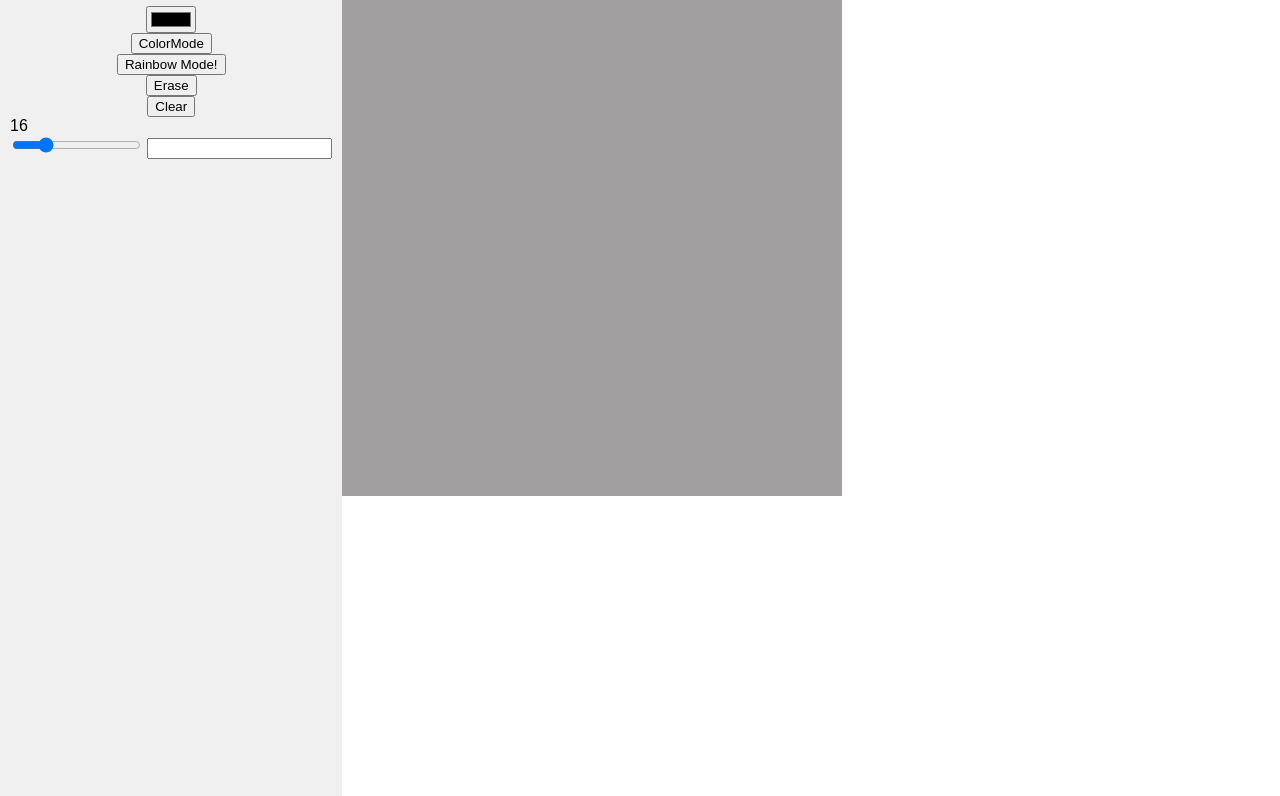
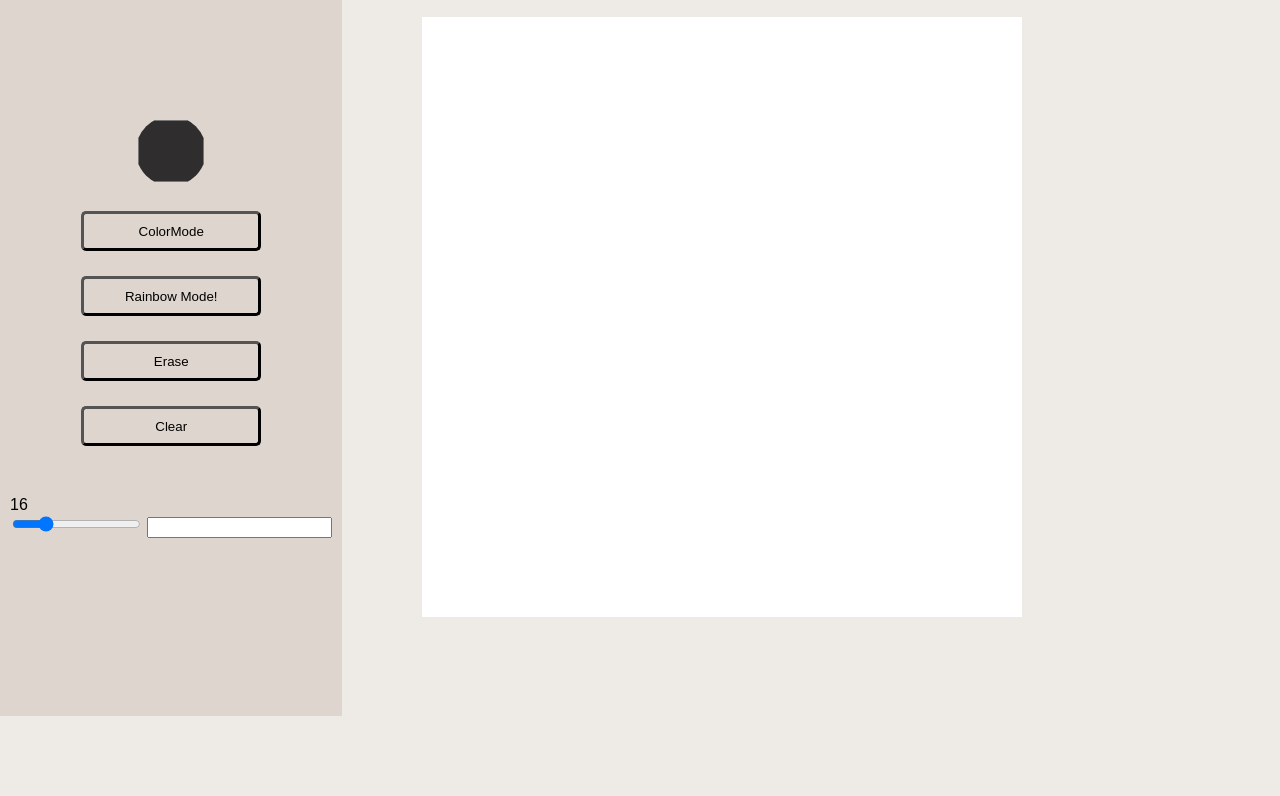
Before and after one commit to Orbter/Etch-a-Sketch, a plain HTML site: page index.html in a window 1280 px wide. Shown: the part 84-880 px from the top of the page. After the commit the page ends 800 px from the top, so only its background shows below. Drawn offline with Linux system fonts and the light colour scheme.

Commit message:
working on the style of the website, now on the input

```diff
--- a/index.css
+++ b/index.css
@@ -3,33 +3,71 @@ body {
   flex-direction: column;
   margin: 0; /* Remove default margin */
   font-family: "Arial", sans-serif;
+  background-color: rgb(238, 234, 230);
 }
 
 h1 {
   text-align: center;
+  margin: 0px;
+  padding: 32px;
+  background-color: rgb(238, 234, 230);
 }
 
 .main-page {
   display: flex;
   flex-direction: row;
   height: 100vh; /* Viewport height */
+  justify-content: space-between;
 }
 
 .settings {
   display: flex;
   flex-direction: column;
   align-items: center;
-  background-color: #f0f0f0;
+  background-color: rgb(222, 214, 206);
   padding: 10px;
+  padding-top: 200px;
 }
 
 .sketcher {
-  background-color: #a19f9f;
-  width: 500px;
-  height: 500px;
+  background-color: #ffffff;
+  width: 600px;
+  height: 600px;
   overflow: hidden;
   display: flex;
   flex-wrap: wrap; /* Allow items to wrap to the next line */
 }
-.painter {
+
+.button-settings {
+  margin-top: 25px;
+  border-width: 3px;
+  border-radius: 5px;
+  width: 180px;
+  height: 40px;
+  cursor: pointer;
+  background-color: rgb(222, 214, 206);
 }
+.scrollbar-all {
+  margin-top: 50px;
+}
+.main-body {
+  padding-right: 100px;
+}
+.light-and_dark {
+  justify-content: end;
+  align-items: end;
+}
+.custom-color {
+  background-color: rgb(47, 45, 45);
+  color: #ffffff;
+}
+
+#color-change {
+  width: 70px;
+  height: 70px;
+  border: none;
+  padding: 0;
+  background-color: rgb(222, 214, 206);
+  border-radius: 50%; /* Specify the border-radius value */
+  cursor: pointer;
+}
--- a/index.html
+++ b/index.html
@@ -8,14 +8,29 @@
     <script src="index.js" defer></script>
   </head>
   <body>
-    <h1>Etch-a-Sketch</h1>
     <div class="main-page flex">
       <div class="settings flex" id="settings">
-        <input type="color" id="color-change" />
-        <button id="color-mode">ColorMode</button>
-        <button id="rainbow">Rainbow Mode!</button>
-        <button id="erase">Erase</button>
-        <button id="clear">Clear</button>
+        <input type="color" id="color-change" value="#2f2d2d" />
+        <button
+          class="button-settings"
+          id="color-mode"
+          onclick="buttonsColor(this)"
+        >
+          ColorMode
+        </button>
+        <button
+          class="button-settings"
+          id="rainbow"
+          onclick="buttonsColor(this)"
+        >
+          Rainbow Mode!
+        </button>
+        <button class="button-settings" id="erase" onclick="buttonsColor(this)">
+          Erase
+        </button>
+        <button class="button-settings" id="clear" onclick="buttonsColor(this)">
+          Clear
+        </button>
         <div class="scrollbar-all flex">
           <div id="size-change">16</div>
           <div class="scrollbar-settings flex">
@@ -32,7 +47,11 @@
           <div id="error-message"></div>
         </div>
       </div>
-      <div class="sketcher flex" id="sketcher"></div>
+      <div class="main-body flex">
+        <h1>Etch-a-Sketch</h1>
+        <div class="sketcher flex" id="sketcher"></div>
+      </div>
+      <div class="light-and_dark flex">Light Mode</div>
     </div>
   </body>
 </html>
--- a/index.js
+++ b/index.js
@@ -9,14 +9,11 @@ const scrollbar = document.getElementById("scrollbar");
 const sizeChange = document.getElementById("size-change");
 const numberChange = document.getElementById("scrollbar-number");
 const errorMessge = document.getElementById("error-message");
-const sketcher_size = sketcher.offsetHeight;
+let sketcher_size = sketcher.offsetHeight;
 let penOn = false;
 let numberOfBoxex;
 let currentMode = "color";
 // Check if numberOfBoxex is NaN
-if (isNaN(numberOfBoxex)) {
-  numberOfBoxex = 16; // Set a default value
-}
 
 numberChange.addEventListener("input", function () {
   numberChange.addEventListener("keydown", function (event) {
@@ -34,6 +31,17 @@ numberChange.addEventListener("input", function () {
     }
   });
 });
+
+function buttonsColor(clickedButton) {
+  // Remove 'custom-color' class from all buttons
+  const allButtons = document.querySelectorAll(".button-settings");
+  allButtons.forEach(function (button) {
+    button.classList.remove("custom-color");
+  });
+
+  // Add 'custom-color' class to the clicked button
+  clickedButton.classList.add("custom-color");
+}
 
 scrollbar.addEventListener("input", function () {
   sizeChange.textContent = scrollbar.value;
@@ -54,7 +62,7 @@ colorMode.addEventListener("mousedown", function () {
 clear.addEventListener("mousedown", function () {
   // Loop through all boxes and set their background color to the default color
   document.querySelectorAll(".painter").forEach(function (box) {
-    box.style.backgroundColor = "#a19f9f";
+    box.style.backgroundColor = "#ffffff";
   });
 });
 
@@ -79,7 +87,7 @@ function ChangeColor() {
     case "rainbow":
       return rainbowColor();
     case "erase":
-      return "#a19f9f";
+      return "#ffffff";
   }
 }
 function rainbowColor() {
@@ -101,7 +109,7 @@ function clearSketcher() {
 
 function creatBox(row, column) {
   clearSketcher();
-
+  sketcher_size = sketcher.offsetHeight;
   for (let index = 0; index < row * column; index++) {
     let box = document.createElement("div");
     box.className = "painter";
```
